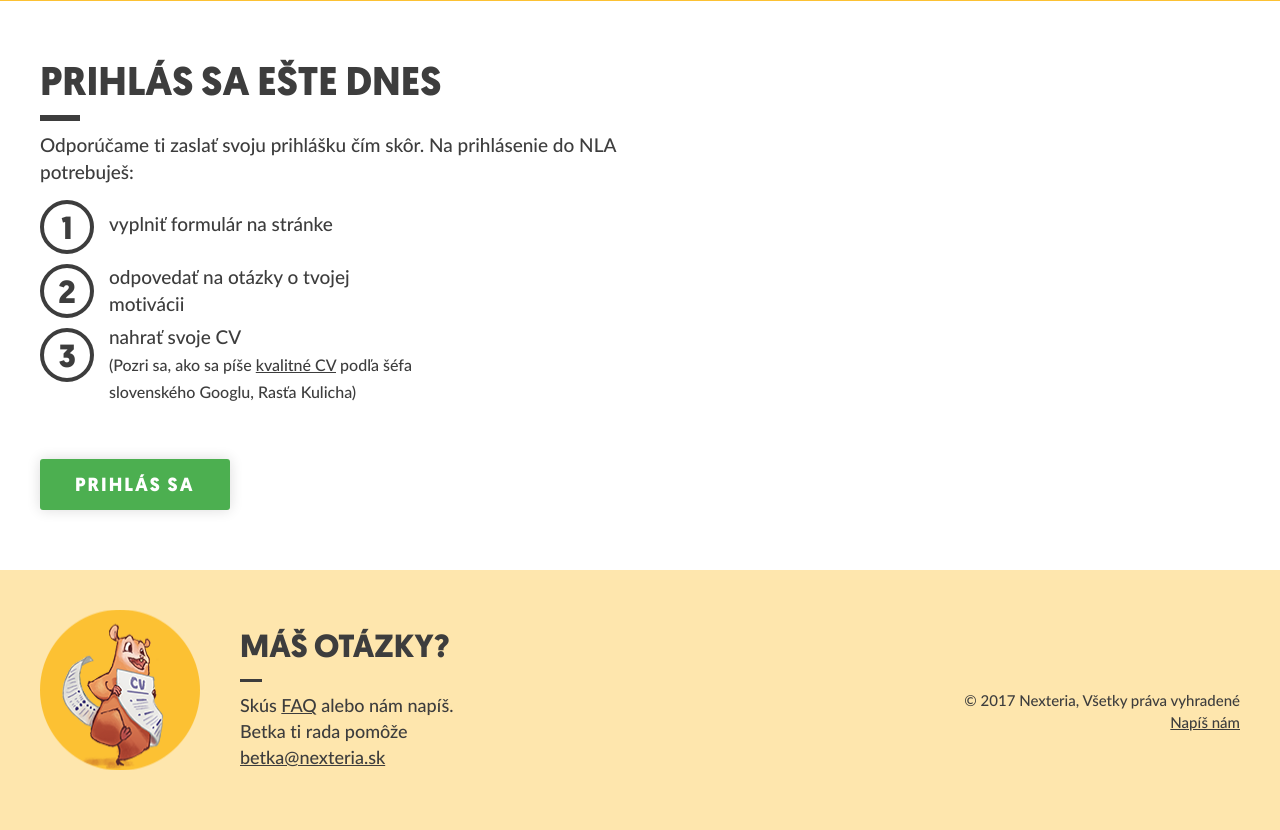
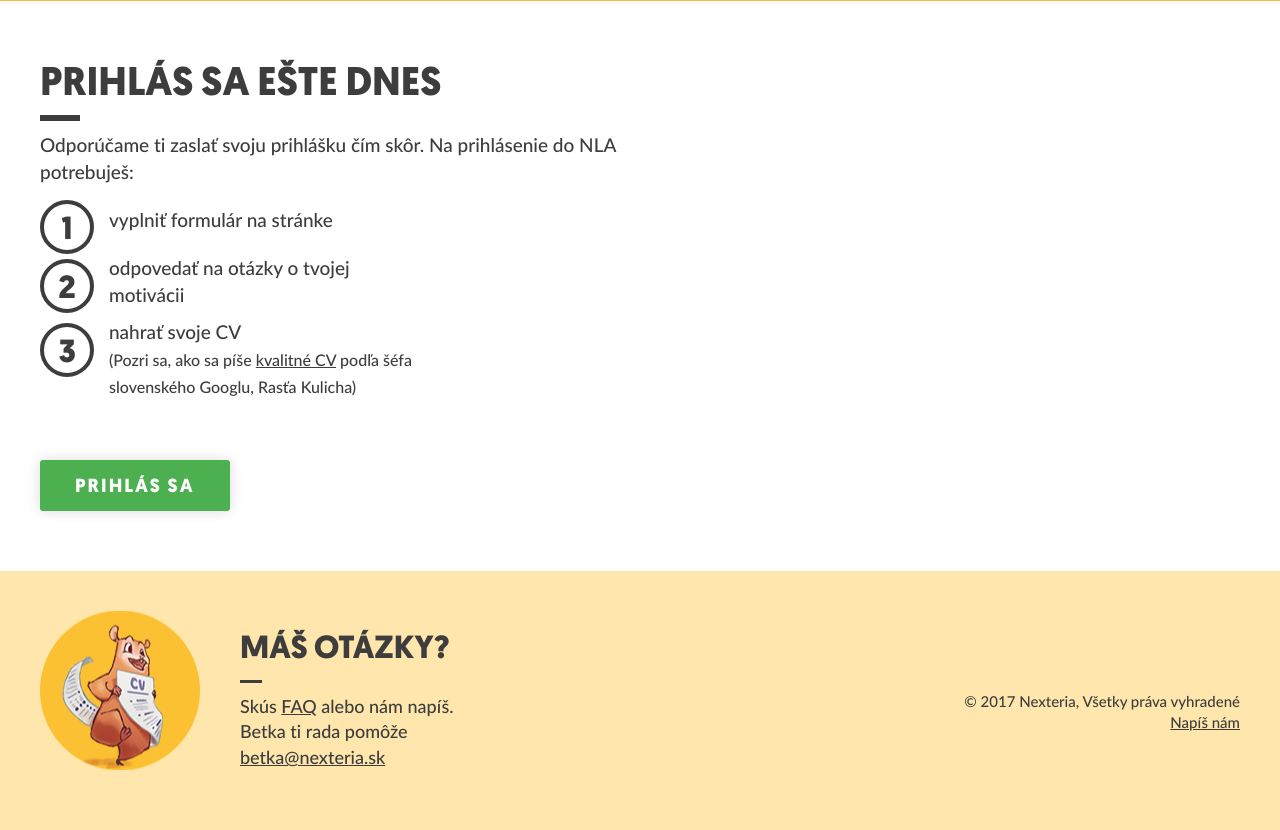
Before and after one commit to Nexteria/nla-web, a Django app: page / in a window 1280 px wide. Shown: the part 5114-5944 px from the top of the page. Run offline with Django 3.2, Linux system fonts and the light colour scheme; some libraries are stand-ins or nearby versions.

Commit message:
allign reg requirements better on mobile

```diff
--- a/reg/static/css/style.css
+++ b/reg/static/css/style.css
@@ -935,17 +935,15 @@ header .right .fb:hover{
 .section-8 .col.left{
 
 }
-.section-8 .col.left ul.pozadavky{
+.section-8 .col.left .pozadavky{
 	margin-bottom:50px;
 	max-width:500px;
 }
-.section-8 .col.left ul.pozadavky li{
-
-}
-.section-8 .col.left ul.pozadavky li span.num{
+
+.section-8 .col.left .pozadavky td span.num{
 	font-family: 'geomanistbold';
 	font-size:32px;
-	display:inline-block;
+	display:inline;
 	border:4px solid #3d3d3d;
 	box-sizing:border-box;
 	padding-top:2px;
@@ -957,28 +955,30 @@ header .right .fb:hover{
 	-webkit-border-radius:50%;
 	border-radius:50%;
 }
-.section-8 .col.left ul.pozadavky li p{
-	display:inline-block;
-	float:left;
-	margin:0;
+.section-8 .col.left .pozadavky td p{
+	display:inline;
+	float:left;
+	/*margin: 0;*/
 	font-size:19px;
 	max-width:320px;
-	margin-left:15px;
-	margin-top:0;
-}
-.section-8 .col.left ul.pozadavky li p span.little{
+	margin-left: 15px;
+	margin-top: 0;
+}
+.section-8 .col.left .pozadavky td p span.little{
 	font-size:16px;
 }
-.section-8 .col.left ul.pozadavky li p a{
+.section-8 .col.left .pozadavky td p a{
 	color:#3d3d3d;
 	text-decoration:underline;
 }
-.section-8 .col.left ul.pozadavky li:first-child p{
-	margin-top:15px;
-}
-.section-8 .col.left ul.pozadavky li:nth-child(2) p{
-	margin-top:4px;
-}
+.section-8 .col.left .pozadavky td:first-child {
+   vertical-align: top;
+}
+
+.section-8 .col.left .pozadavky td:nth-child(2) {
+	vertical-align: middle;
+}
+
 @media screen and (max-width:1040px){
 	.section-8 .col{
 		width:100%;
--- a/reg/templates/index.html
+++ b/reg/templates/index.html
@@ -467,22 +467,24 @@ generácie slušných a schopných mladých ľudí.</p>
         	<h2 class="underlined">Prihlás sa ešte dnes</h2>
             <p class="perex">Odporúčame ti zaslať svoju prihlášku čím skôr.
 Na prihlásenie do NLA potrebuješ:</p>
-            <ul class="pozadavky">
-            	<li>
-                	<span class="num">1</span>
-                    <p>vyplniť formulár na stránke</p>
-                </li>
-                <li>
-                	<span class="num">2</span>
-                    <p>odpovedať na otázky o tvojej motivácii</p>
-                </li>
-                <li>
-                	<span class="num">3</span>
-                    <p>nahrať svoje CV<br><span class="little">
+            <table class="pozadavky">
+                <tr>
+                    <td><span class="num">1</span></td>
+                    <td><p>vyplniť formulár na stránke</p></td>
+                </tr>
+                <tr>
+                    <td><span class="num">2</span></td>
+                    <td><p>odpovedať na otázky o tvojej motivácii</p></td>
+                </tr>
+                <tr>
+                    <td><span class="num">3</span></td>
+                    <td>
+                        <p>nahrať svoje CV<br><span class="little">
 (Pozri sa, ako sa píše <a href="https://docs.google.com/presentation/d/1qs_GAM6UGr_HeEQPdF06Xf2RCqZTexvG0n_aWUD73eg/edit?usp=sharing" target="_blank">kvalitné CV</a> podľa
 šéfa slovenského Googlu, Rasťa Kulicha)</span></p>
-                </li>
-            </ul>
+                    </td>
+                </tr>
+            </table>
             <a href="{% url 'register' %}" class="button deadline-button">Prihlás sa</a>
         </div>
     </div>
```
